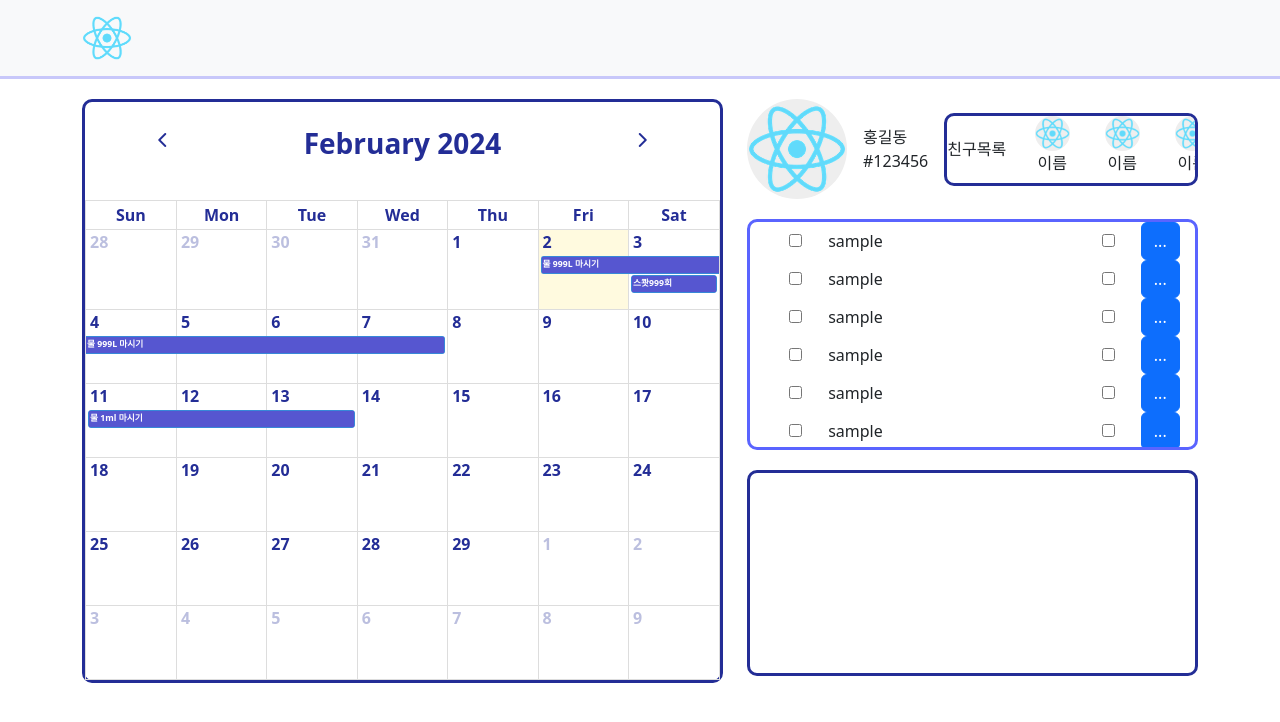
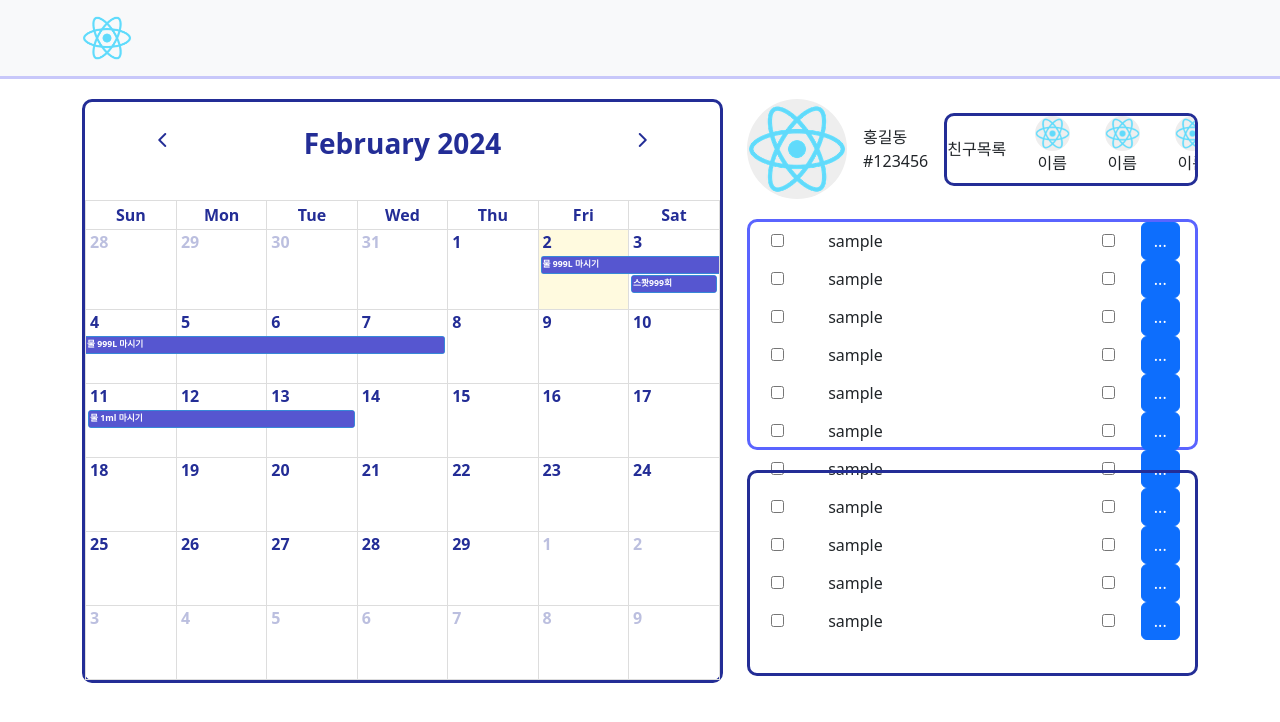
Before and after one commit to seophohoho/PlanIsJustNow-fe, a React (Create React App) app: page /Calender in a window 1280 px wide. Shown: the top 722 px of the page. Built offline with nearby package versions, Linux system fonts and the light colour scheme.

Commit message:
일정 세부 레이아웃 조정

```diff
--- a/src/pages/CalenderMain.js
+++ b/src/pages/CalenderMain.js
@@ -72,7 +72,7 @@ const CalendarMain = () => {
 
                                 </div>
                             </Stack>
-                            <Stack direction='horizontal' className='fc-direction-ltr-2v section'>
+                            <Stack direction='horizontal' className='fc-direction-ltr-2v section-schedule'>
                                 {/**고정된 크기, 스크롤 지원 일정 생성버튼은 일정들 맨 아래에 내부일정 또한 컴포넌트화 해서 map으로 */}
                                 <div className='h-225 w-max'>
                                     <Stack>
@@ -111,9 +111,8 @@ const CalendarMain = () => {
 
 function Schedule(){
     return(
-        <Row>{/**여기서 부터 컴포넌트화, 추후 구조화된 폴더로 이동 */}
-            <Col sm={1}></Col>
-            <Col sm={1} className='m-auto p-zero'><input type='checkbox'></input></Col>
+        <Row className='section__item-schedule'>{/*추후 구조화된 폴더로 이동 */}
+            <Col sm={2} className='text-center'><input type='checkbox' ></input></Col>
             <Col sm={7} className='m-auto'>sample</Col>
             <Col sm={1} className='m-auto'>
                 <input type="checkbox" id="cb1"/>
```
